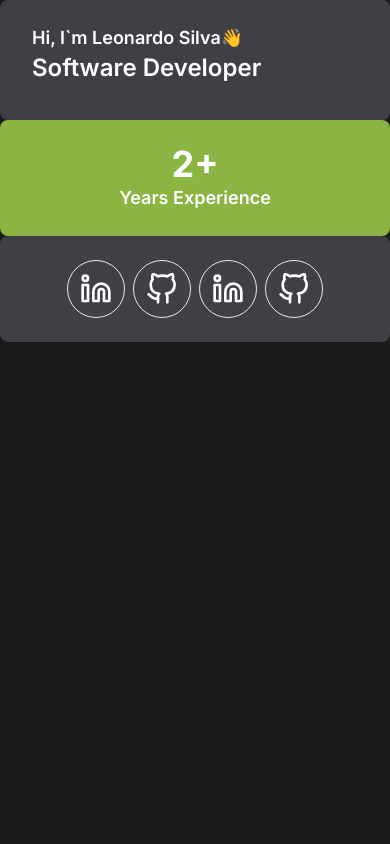
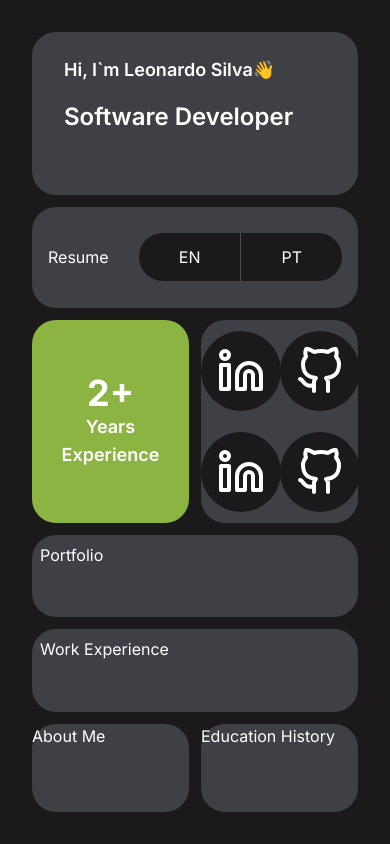
Before and after one commit to LeoUpperThrower4/MyPortfolio, a Next.js app: page / in a window 390 px wide. Built offline with nearby package versions, Linux system fonts and the light colour scheme.

Commit message:
mobile first

```diff
--- a/src/app/page.tsx
+++ b/src/app/page.tsx
@@ -1,27 +1,85 @@
-'use client'
+import { CardStructure } from "../components/CardStructure";
+import { Linkedin, GitHub } from "react-feather";
 
-import { CardStructure } from "../components/CardStructure";
-import { SocialNetworksCard } from "../components/SocialNetworksCard";
-import { YearsExperienceCard } from "../components/YearsExperienceCard";
+const socialNetworks = [
+  {
+    url: 'https://www.linkedin.com/in/leonardo-silva-oliveira/',
+    Icon: Linkedin
+  },
+  {
+    url: 'https://github.com',
+    Icon: GitHub
+  },
+  {
+    url: 'https://www.linkedin.com/in/leonardo-silva/',
+    Icon: Linkedin
+  },
+  {
+    url: 'https://github.com/',
+    Icon: GitHub
+  }
+]
 
 export default function Home() {
+  const firstJobDate = new Date(2021, 9, 28);
+  const today = new Date();
+  const diffYear = today.getFullYear() - firstJobDate.getFullYear();
   return (
-    <main>
-      {/* Welcome Card */}
-      <CardStructure className="py-6 px-8">
-        <span className="block mx-auto font-semibold text-lg">Hi, I`m Leonardo Silva👋</span>
-        <span className="block mx-auto font-semibold text-2xl mb-3">Software Developer</span>
+    <main className="grid grid-cols-8 grid-rows-[12] gap-3 w-full h-screen p-8">
+      {/* Welcome */}
+      <CardStructure className="flex flex-col justify-center py-6 px-8 col-span-8 row-span-2">
+        <span className="font-semibold text-lg flex-grow-2">Hi, I`m Leonardo Silva👋</span>
+        <span className="font-semibold text-2xl mb-3 flex-grow-3">Software Developer</span>
       </CardStructure>
-      {/* Years Experience Card */}
-      <YearsExperienceCard />
-      {/* SocialNetworks Card */}
-      <SocialNetworksCard />
+      {/* Resume */}
+      <CardStructure className="col-span-8 row-span-1 flex justify-between items-center p-4">
+        <span className="py-2">Resume</span>
+        <div className="flex items-center justify-center bg-[#1B1919] rounded-full">
+          <button className="py-3 px-10 border-r border-r-[#4E4B4B]">EN</button>
+          <button className="py-3 px-10">PT</button>
+        </div>
+      </CardStructure>
+      {/* Years Experience */}
+      <CardStructure className="col-span-4 row-span-2 flex flex-col items-center justify-center px-1 py-6 bg-[#8BB443]">
+        <span className="block text-4xl font-bold">{diffYear}+</span>
+        <span className="block text-lg font-semibold text-center">Years Experience</span>
+      </CardStructure>
+      {/* Social Networks */}
+      <CardStructure className="col-span-4 row-span-2 grid grid-cols-2 grid-rows-2">
+          {socialNetworks.map(({url, Icon}) => {
+            return (
+              <div key={url} className="m-auto items-center justify-center rounded-full p-4 bg-[#1B1919]">
+                <Icon size={48} className="text-white" />
+              </div>
+            )
+          })}
+      </CardStructure>
+      {/* Portfolio */}
+      <CardStructure className="col-span-8 row-span-2 p-2">
+        {/* <img src="" alt="" /> */}
+        <span>Portfolio</span>
+      </CardStructure>
+      {/* Work Experience */}
+      <CardStructure className="col-span-8 row-span-2 p-2">
+        {/* <img src="" alt="" /> */}
+        <span>Work Experience</span>
+      </CardStructure>
+      {/* About Me */}
+      <CardStructure className="col-span-4 row-span-3">
+        About Me
+      </CardStructure>
+      {/* Education History */}
+      <CardStructure className="col-span-4 row-span-3">
+        Education History
+      </CardStructure>
     </main>
   )
 }
 
+// assim que transforma em full static?
 export const getStaticProps = async () => {
   return {
-    props: {}
+    props: {},
+    revalidate: 60 * 60 * 24 // 24 hours
   }
 }
--- a/src/components/CardStructure.tsx
+++ b/src/components/CardStructure.tsx
@@ -8,7 +8,7 @@ interface CardStructureProps {
 
 export function CardStructure({ children, className }: CardStructureProps) {
   return (
-    <div className={twMerge(`rounded-lg text-white bg-zinc-700 ${className ?? ''}`)}>
+    <div className={twMerge(`rounded-3xl text-white bg-zinc-700 ${className ?? ''}`)}>
       {children}
     </div>
   )
--- a/src/components/SocialNetworksCard.tsx
+++ /dev/null
@@ -1,35 +0,0 @@
-import { Linkedin, GitHub } from "react-feather";
-import { CardStructure } from "./CardStructure";
-
-const socialNetworks = [
-  {
-    url: 'https://www.linkedin.com/in/leonardo-silva-oliveira/',
-    Icon: Linkedin
-  },
-  {
-    url: 'https://github.com',
-    Icon: GitHub
-  },
-  {
-    url: 'https://www.linkedin.com/in/leonardo-silva-oliveira/',
-    Icon: Linkedin
-  },
-  {
-    url: 'https://github.com',
-    Icon: GitHub
-  }
-]
-
-export function SocialNetworksCard() {
-  return (
-    <CardStructure className="py-6 px-8 flex gap-2 items-center justify-center">
-      {socialNetworks.map(({url, Icon}) => {
-        return (
-          <div key={url} className="border rounded-full p-3">
-            <Icon size={32} />
-          </div>
-        )
-      })}
-    </CardStructure>
-  )
-}
--- a/src/components/YearsExperienceCard.tsx
+++ /dev/null
@@ -1,14 +0,0 @@
-import { CardStructure } from "./CardStructure";
-
-export function YearsExperienceCard() {
-  const firstJobDate = new Date(2021, 9, 28);
-  const today = new Date();
-  const diffYear = today.getFullYear() - firstJobDate.getFullYear();
-
-  return (
-    <CardStructure className="px-1 py-6 bg-[#8BB443]">
-      <span className="block w-fit mx-auto text-4xl font-bold">{diffYear}+</span> {/* TODO: fazer o calculo certinho */}
-      <span className="block w-fit mx-auto text-lg font-semibold">Years Experience</span>
-    </CardStructure>
-  )
-}
--- a/tailwind.config.js
+++ b/tailwind.config.js
@@ -1,5 +1,13 @@
 /** @type {import('tailwindcss').Config} */
 module.exports = {
+  theme: {
+    extend: {
+      flexGrow: {
+        2: '2',
+        3: '3'
+      },
+    }
+  },
   content: [
     './src/pages/**/*.{js,ts,jsx,tsx,mdx}',
     './src/components/**/*.{js,ts,jsx,tsx,mdx}',
```
Also changed, not shown: 1 other file (tests, documents, lock files or other folders).
